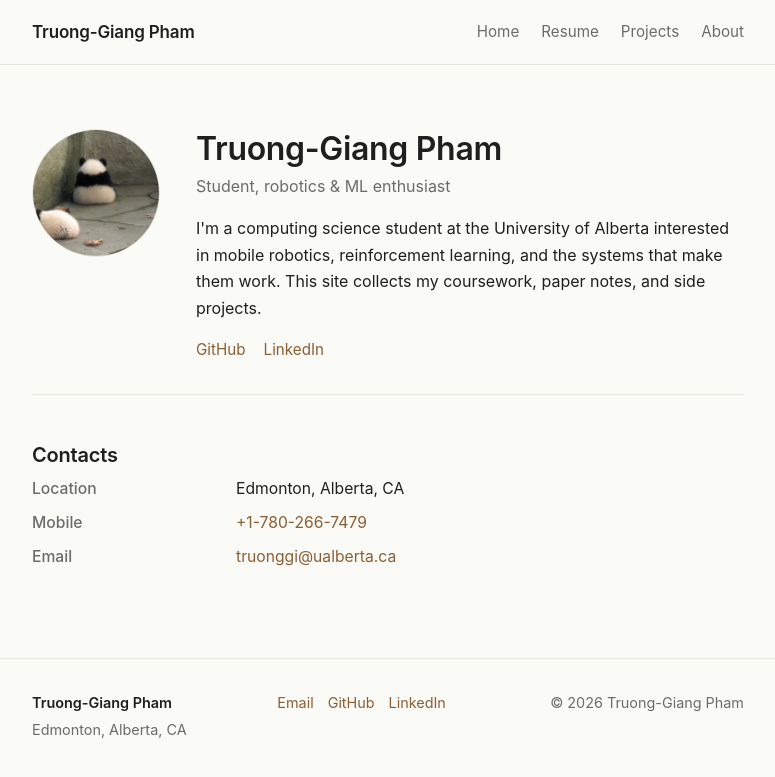
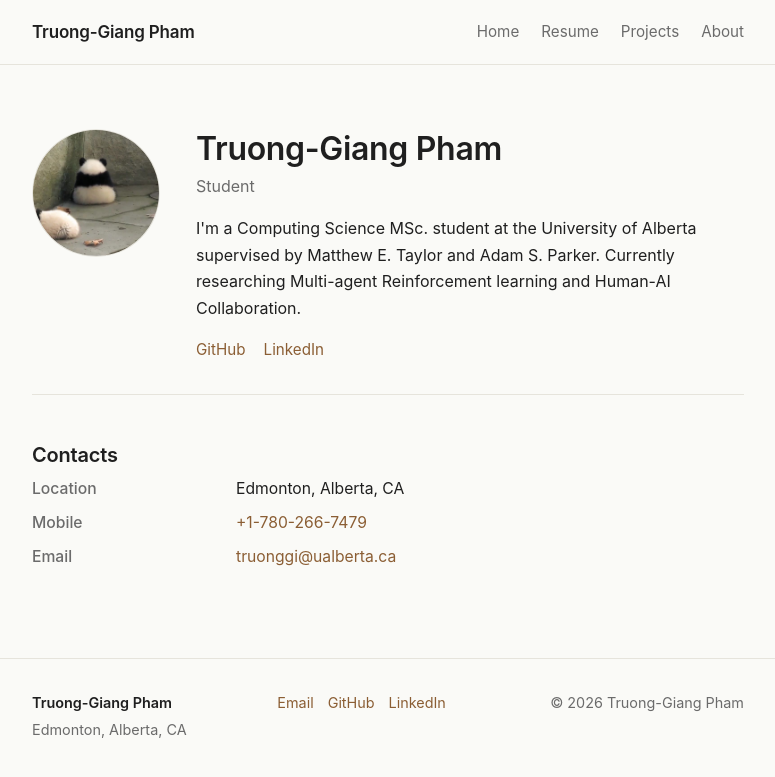
Before and after one commit to TruongGiangPham-1/TruongGiangPham-1.github.io, a Jekyll site: the page built from docs/index.markdown, in a window 1280 px wide. Shown: the top 777 px of the page, without its empty margins (252-1027 px from the left). Built offline with Jekyll 4.4.1, drawn with Linux system fonts in a browser that asks for light colours.

Commit message:
docs: updated bio

```diff
--- a/docs/_config.yml
+++ b/docs/_config.yml
@@ -9,11 +9,11 @@ url: "http://TruongGiangPham-1.github.io"
 # Author / hero
 author:
   name: Truong-Giang Pham
-  tagline: Student, robotics & ML enthusiast
+  tagline: Student
   bio: >-
-    I'm a computing science student at the University of Alberta interested in
-    mobile robotics, reinforcement learning, and the systems that make them
-    work. This site collects my coursework, paper notes, and side projects.
+    I'm a Computing Science MSc. student at the University of Alberta supervised by
+    Matthew E. Taylor and Adam S. Parker. Currently researching Multi-agent Reinforcement learning
+    and Human-AI Collaboration.
   photo: /assets/images/avatar.jpg
   location: Edmonton, Alberta, CA
 
```
